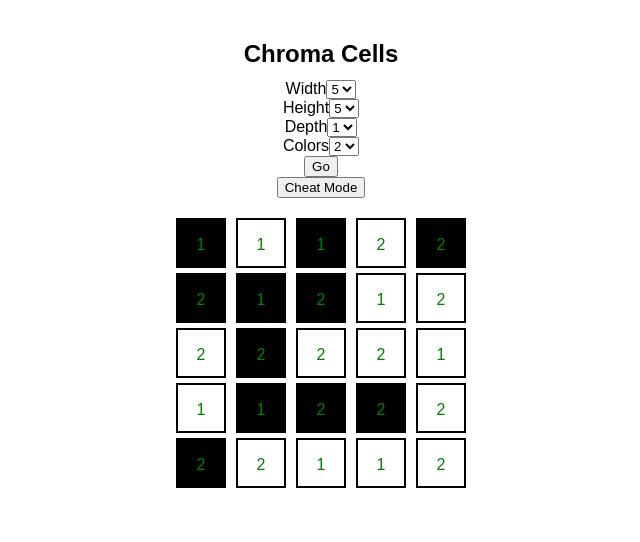
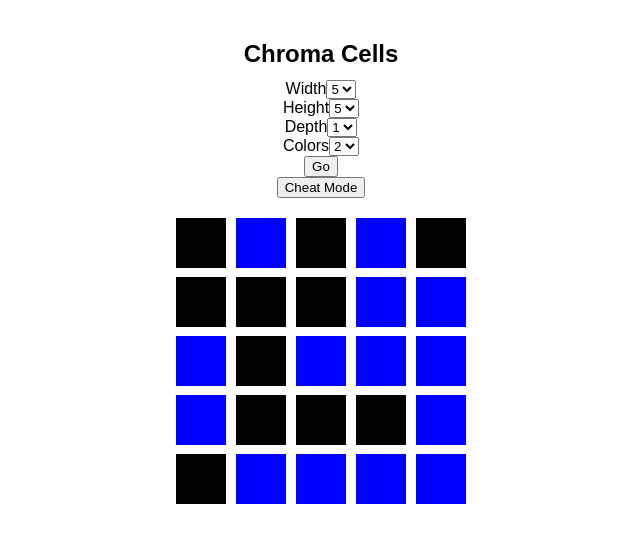
Before and after one commit to alexcavalli/chroma-cells, a React (Create React App) app: page / in a window 1280 px wide. Shown: the top 542 px of the page, without its empty margins (319-959 px from the left). Built offline with nearby package versions, Linux system fonts and the light colour scheme.

Commit message:
Add css cell flip animation when cells are clicked

```diff
--- a/package.json
+++ b/package.json
@@ -7,6 +7,7 @@
     "react-dom": "^15.6.1",
     "react-redux": "^5.0.5",
     "react-scripts": "1.0.10",
+    "react-transition-group": "^1.2.0",
     "redux": "^3.7.2"
   },
   "lint-staged": {
--- a/src/App.css
+++ b/src/App.css
@@ -11,3 +11,12 @@
   height: 80px;
   padding: 20px;
 }
+
+.App-cell-row {
+  margin-top: 5px;
+}
+
+.App-cell-grid {
+  display: block;
+  margin: 20px 0;
+}
--- a/src/App.js
+++ b/src/App.js
@@ -37,7 +37,7 @@ class App extends Component {
 
     return Array(depth).fill().map((_, z) => {
       return (
-        <div key={['grid', z].join('-')} className="Cell-grid">
+        <div key={['grid', z].join('-')} className="App-cell-grid">
           {this.renderCellGrid(z)}
         </div>
       );
@@ -49,7 +49,7 @@ class App extends Component {
 
     return Array(height).fill().map((_, y) => {
       return (
-        <div key={['row', y, z].join('-')} className="Cell-row">
+        <div key={['row', y, z].join('-')} className="App-cell-row">
           {this.renderCellRow(y, z)}
         </div>
       );
--- a/src/Cell.css
+++ b/src/Cell.css
@@ -1,20 +1,42 @@
 .Cell {
-  height: 50px;
-  width: 50px;
-  background-color: white;
-  border-color: black;
-  border-width: 2px;
-  border-style: solid;
   cursor: pointer;
   display: inline-block;
+  height: 50px;
   margin: 0 5px;
+  perspective: 1000px;
+  position: relative;
+  width: 50px;
 }
 
-.Cell-row {
-  margin-top: 5px;
+.Cell-flipper {
+  height: 50px;
+  left: 0;
+  position: absolute;
+  top: 0;
+  transform: rotateY(0deg);
+  transform-style: preserve-3d;
+  transition: 300ms;
+  width: 50px;
 }
 
-.Cell-grid {
-  display: block;
-  margin: 20px 0px;
+.Cell-panel {
+  backface-visibility: hidden;
+  height: 100%;
+  width: 100%;
 }
+
+.Cell-flip-enter {
+  transform: rotateY(180deg);
+}
+
+.Cell-flip-enter.Cell-flip-enter-active {
+  transform: rotateY(0deg);
+}
+
+.Cell-flip-leave {
+  transform: rotateY(0deg);
+}
+
+.Cell-flip-leave.Cell-flip-leave-active {
+  transform: rotateY(180deg);
+}
--- a/src/Cell.js
+++ b/src/Cell.js
@@ -1,10 +1,11 @@
 import React, { Component } from 'react';
+import { CSSTransitionGroup } from 'react-transition-group';
 import './Cell.css';
 
 class Cell extends Component {
   color() {
     if (this.props.value === 1) {
-      return 'white';
+      return 'blue';
     } else if (this.props.value === 2) {
       return 'black';
     } else {
@@ -13,20 +14,30 @@ class Cell extends Component {
   }
 
   render() {
-    const { onClickCell, cycle } = this.props;
+    const { onClickCell, value, cycle } = this.props;
 
     return (
-      <div
+      <CSSTransitionGroup
+        component="div"
         className="Cell"
         onClick={onClickCell}
-        style={{ backgroundColor: this.color() }}
+        transitionName="Cell-flip"
+        transitionEnterTimeout={500}
+        transitionLeaveTimeout={500}
       >
-        <p style={{ color: 'green' }}>
-          {cycle}
-        </p>
-      </div>
+        <div className="Cell-flipper" key={value}>
+          <div
+            className="Cell-panel"
+            style={{ backgroundColor: this.color() }}
+          />
+        </div>
+      </CSSTransitionGroup>
     );
   }
 }
 
 export default Cell;
+
+// <p style={{ color: 'green' }}>
+//   {cycle}
+// </p>
--- a/src/appRedux.js
+++ b/src/appRedux.js
@@ -44,7 +44,7 @@ const initialState = {
   settings: initialSettings,
   cells: initialCells,
   win: false,
-  cheatMode: true
+  cheatMode: false
 };
 
 export const reducer = (state = initialState, action) => {
```
Also changed, not shown: 2 other files (tests, documents, lock files or other folders).
